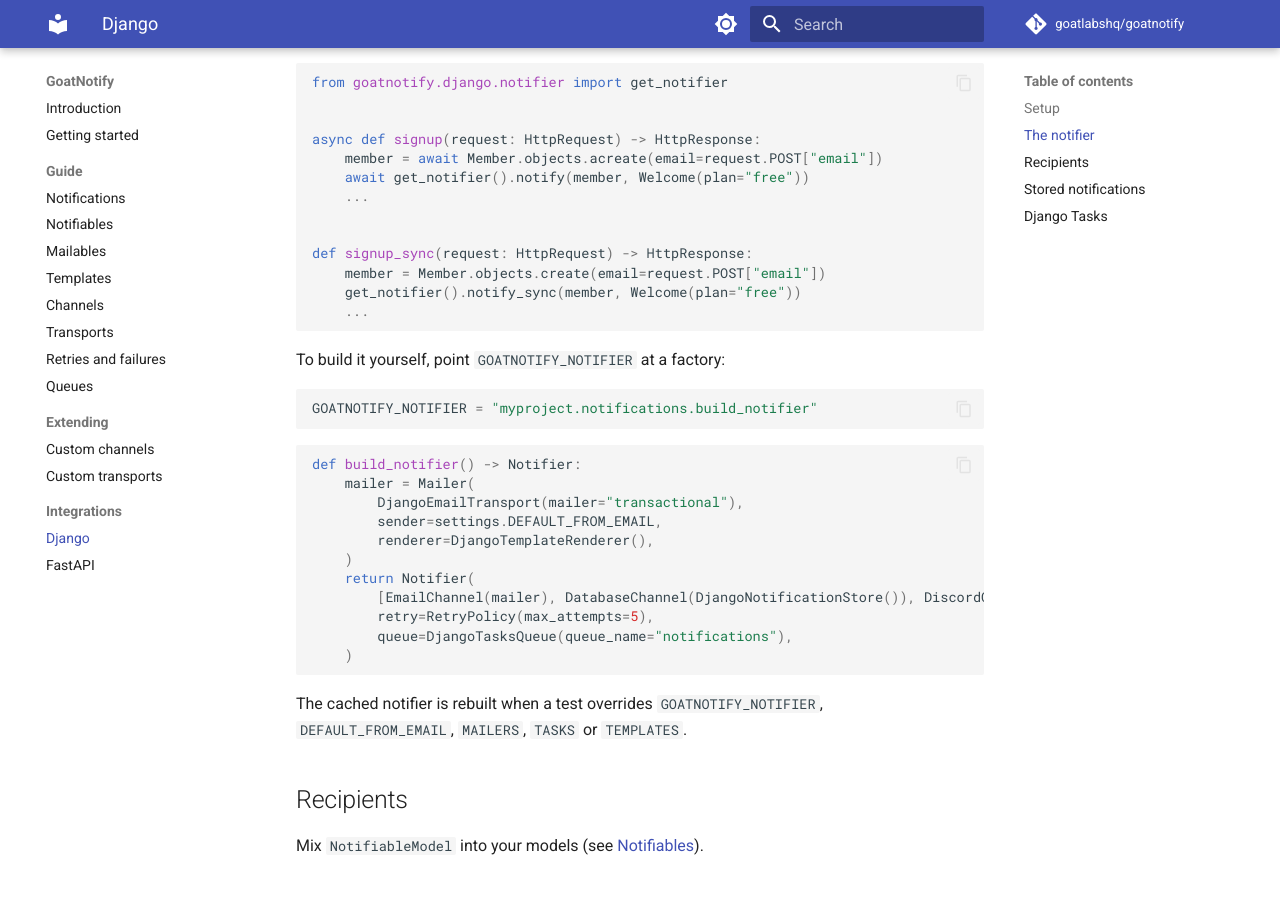
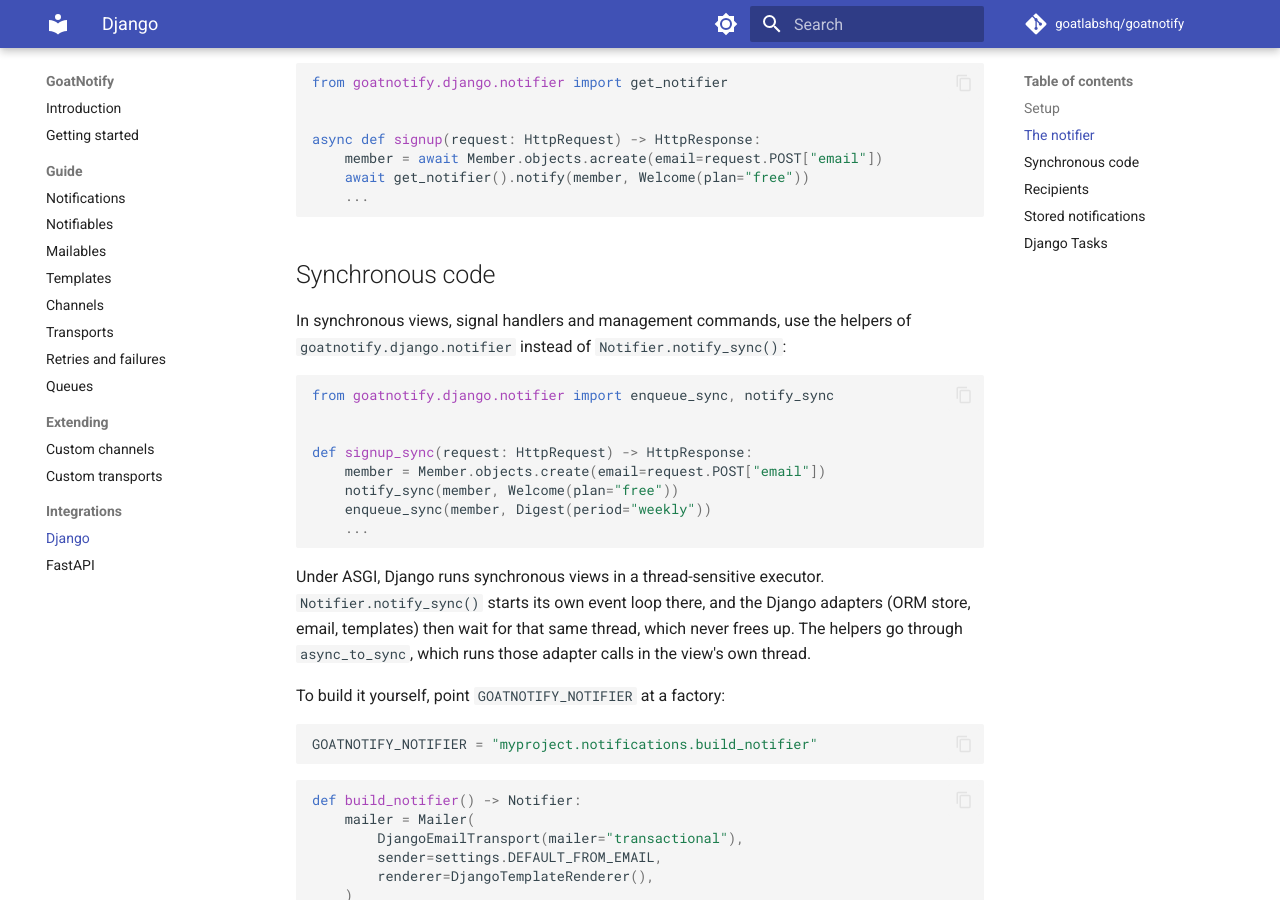
Before and after one commit to goatlabshq/goatnotify, an MkDocs documentation site: the page built from docs/integrations/django.md, in a window 1280 px wide and 900 px high, scrolled down 991 px. Built offline with MkDocs 1.6.1 and Material for MkDocs 9.7.7, drawn with Linux system fonts in a browser that asks for light colours; comment, search, counter and statistics services are not loaded.

Commit message:
fix(django): add sync helpers that do not deadlock in ASGI sync views

````diff
--- a/docs/integrations/django.md
+++ b/docs/integrations/django.md
@@ -46,13 +46,28 @@
     member = await Member.objects.acreate(email=request.POST["email"])
     await get_notifier().notify(member, Welcome(plan="free"))
     ...
+```
+
+## Synchronous code
+
+In synchronous views, signal handlers and management commands, use the helpers of
+`goatnotify.django.notifier` instead of `Notifier.notify_sync()`:
+
+```python
+from goatnotify.django.notifier import enqueue_sync, notify_sync
 
 
 def signup_sync(request: HttpRequest) -> HttpResponse:
     member = Member.objects.create(email=request.POST["email"])
-    get_notifier().notify_sync(member, Welcome(plan="free"))
+    notify_sync(member, Welcome(plan="free"))
+    enqueue_sync(member, Digest(period="weekly"))
     ...
 ```
+
+Under ASGI, Django runs synchronous views in a thread-sensitive executor. `Notifier.notify_sync()`
+starts its own event loop there, and the Django adapters (ORM store, email, templates) then wait
+for that same thread, which never frees up. The helpers go through `async_to_sync`, which runs
+those adapter calls in the view's own thread.
 
 To build it yourself, point `GOATNOTIFY_NOTIFIER` at a factory:
 
````
Also changed, not shown: README.md (+1 -1 lines), docs/getting-started.md (+4 -2 lines), docs/notifications.md (+1 -1 lines), 2 other files.
